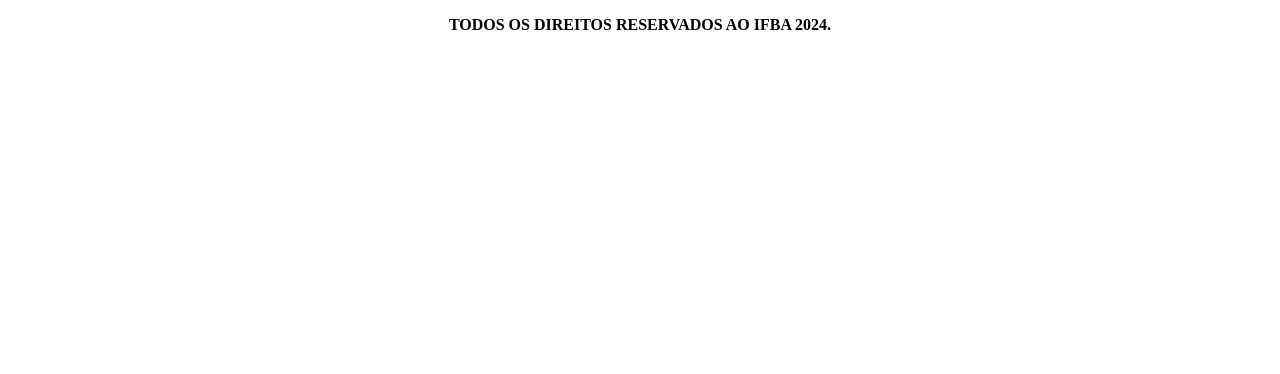
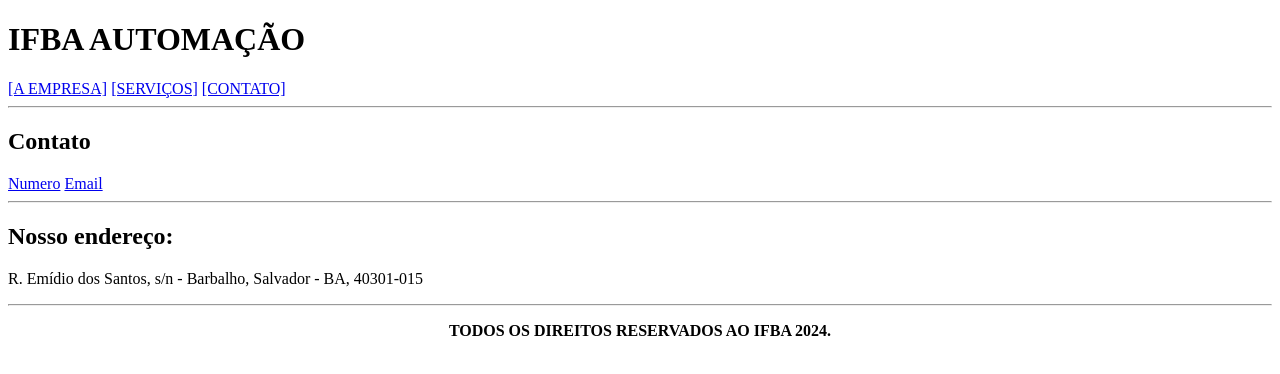
Before and after one commit to Heldersilva959/atividade2pw, a plain HTML site: page contato.html in a window 1280 px wide. Drawn offline with Linux system fonts and the light colour scheme.

Commit message:
Finalização

```diff
--- a/contato.html
+++ b/contato.html
@@ -7,7 +7,18 @@
 </head>
 <body>
    <main>
-
+    <h1>IFBA AUTOMAÇÃO</h1>
+    <a href="empresa.html">[A EMPRESA]</a>
+    <a href="servicos.html">[SERVIÇOS]</a>
+    <a href="contato.html">[CONTATO]</a>
+    <hr>
+    <h2>Contato</h2>
+    <a href="tel:+55751111111">Numero</a>
+    <a href="mailto: autoifba@gmail.com">Email</a>
+    <hr>
+    <h2>Nosso endereço: </h2>
+    <p> R. Emídio dos Santos, s/n - Barbalho, Salvador - BA, 40301-015</p>
+    <hr>
    </main>
    <footer>
     <p align="center">
```
Also changed, not shown: servicos.html (+13 -0 lines).
